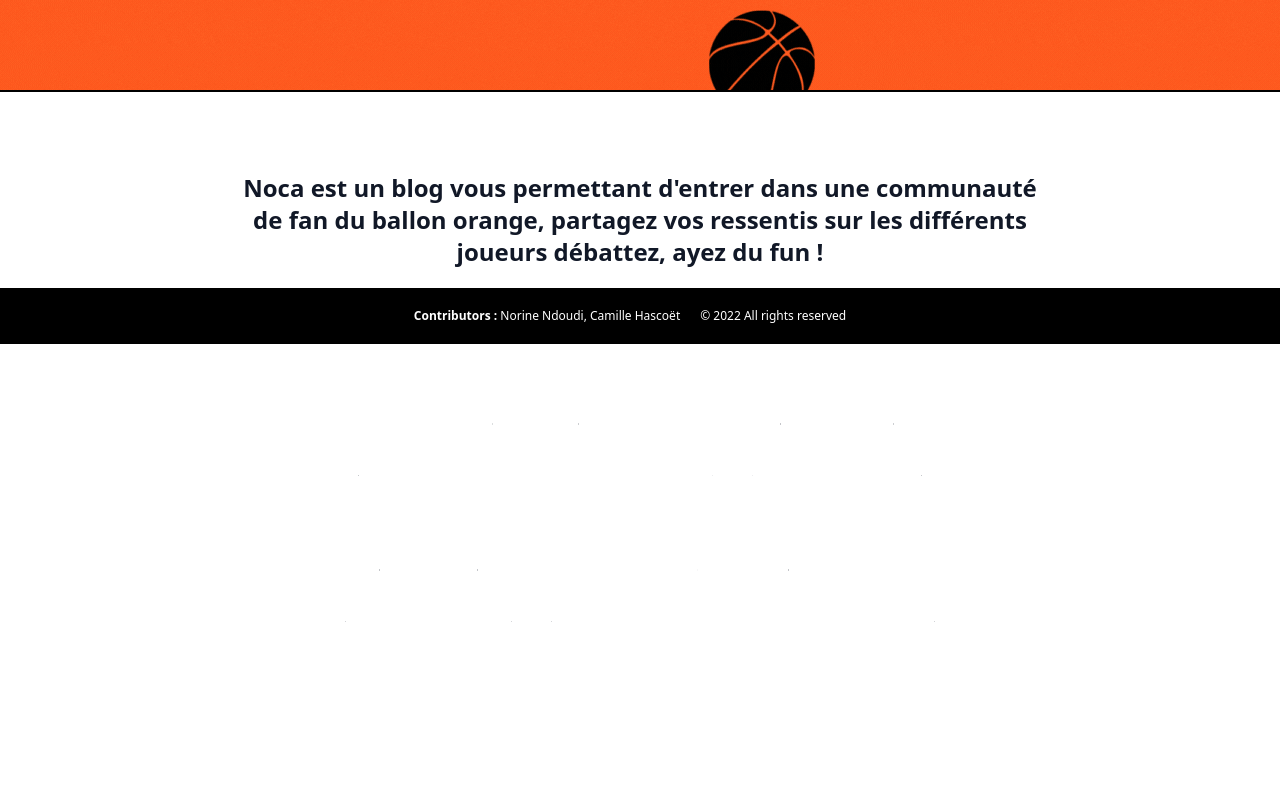
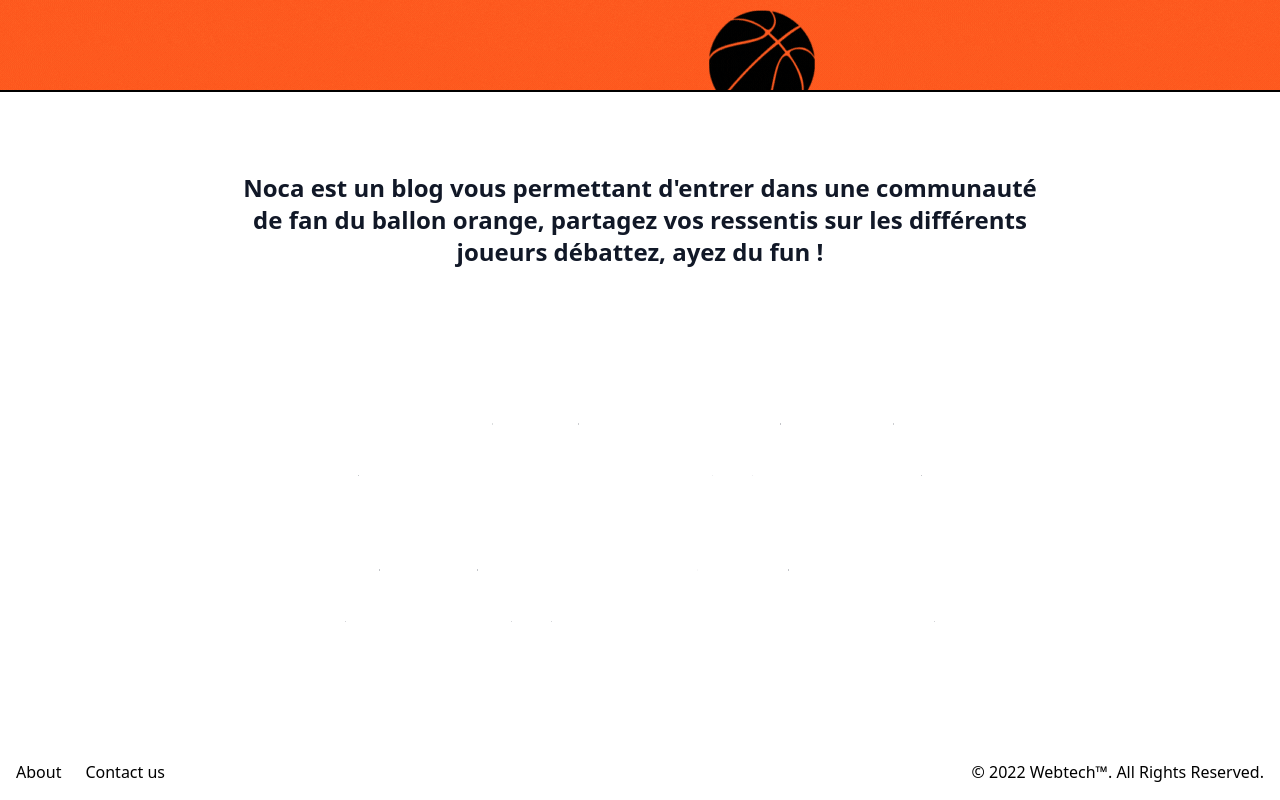
Before and after one commit to Nonoon971/uskiGears, a Next.js app: page / in a window 1280 px wide. Shown: the part 456-1256 px from the top of the page. Before the commit the page ends 1200 px from the top, so only its background shows below. Built offline with nearby package versions, Linux system fonts and the light colour scheme; what tailwindcss-font-inter would draw is missing.

Commit message:
Update footer.js

```diff
--- a/components/footer.js
+++ b/components/footer.js
@@ -1,14 +1,26 @@
+import Link from "next/link"
+
 export const Footer = () => {
     return (
-        <footer className='bg-black text-center text-white p-5 w-full text-xs fixed bottom-0'>
-            <a
-                target="_blank"
-                rel="noopener noreferrer"
-                className=""
-            >
-                <strong>Contributors :</strong>&nbsp;Norine Ndoudi, Camille Hascoët
-            </a>
-            <a className='p-5'>© 2022 All rights reserved</a>
-        </footer>
+        <div>
+            <div className="mx-auto md:p-4 p-2 bg-bleu flex items-center justify-between dark:bg-gray-800 ">
+                <ul className="flex flex-wrap dark:text-white ">
+                    <li>
+                        <Link href='/about'>
+                            <h3 className="mr-6 hover:text-black text-l invisible md:visible">About</h3>
+                        </Link>
+                    </li>
+                    <li>
+                        <Link href='/contact'>
+                            <h3 className="mr-6 hover:text-black text-l invisible md:visible">Contact us</h3>
+                        </Link>
+                    </li>
+                </ul>
+                <span className="  dark:white text-l ">
+                    <a>© 2022 Webtech™. </a>
+                    <a className="md:visible invisible">All Rights Reserved.</a>
+                </span>
+            </div>
+        </div>
     );
 }
```
